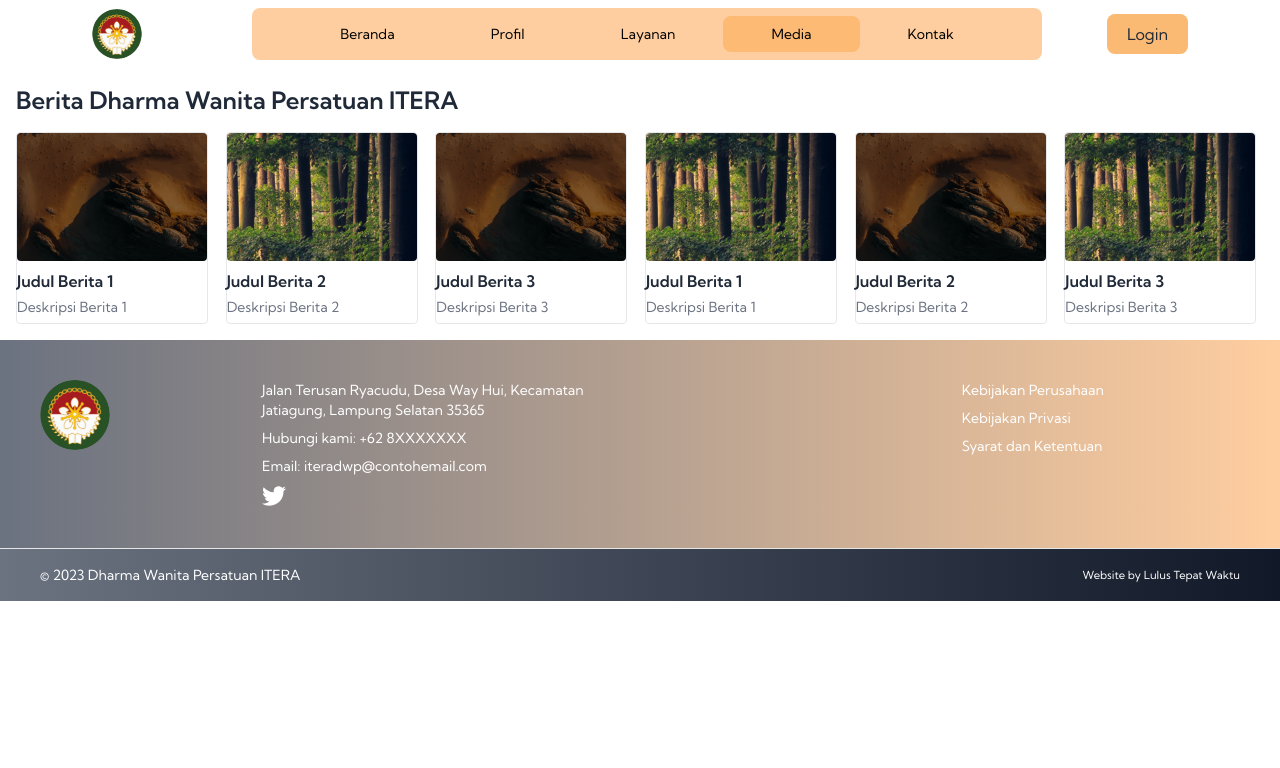
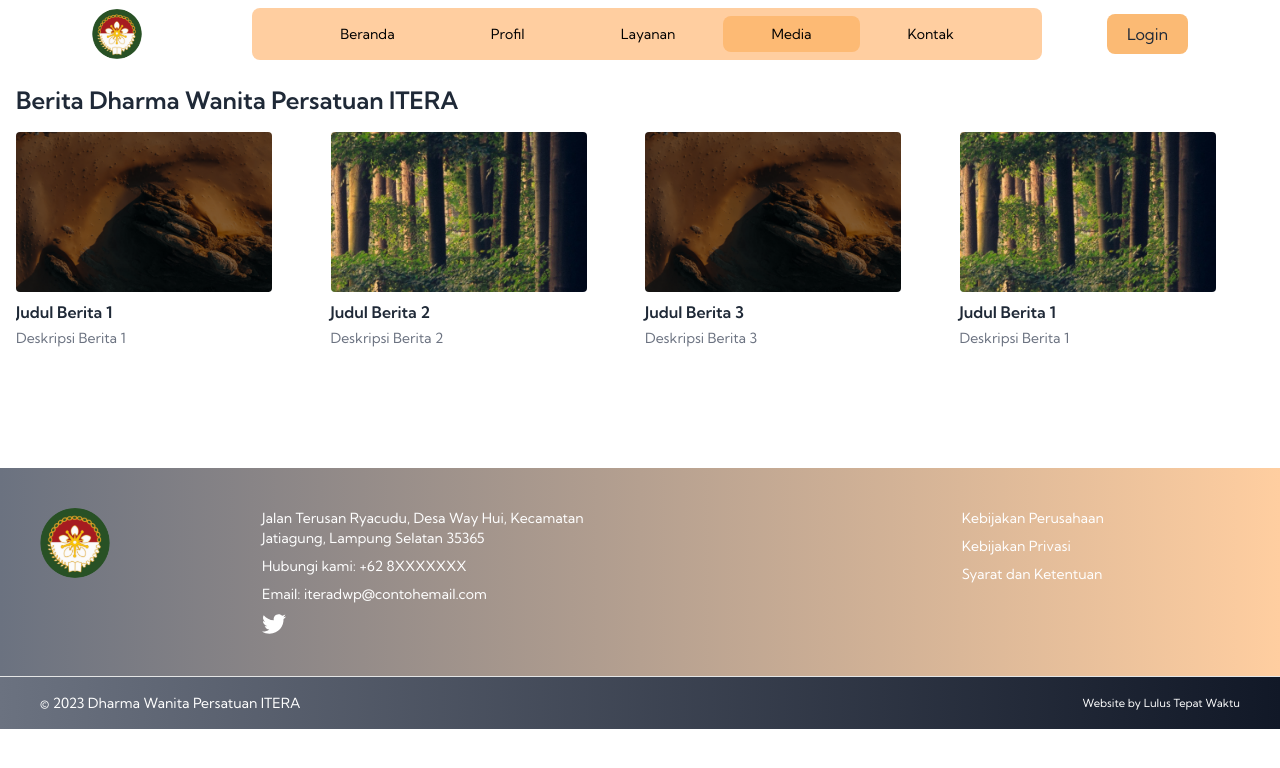
Before and after one commit to DWPProject/dwp_frontend, a Next.js app: page /media in a window 1280 px wide. Shown: the top 768 px of the page. Built offline with nearby package versions, Linux system fonts and the light colour scheme.

Commit message:
mediaupte

```diff
--- a/app/layanan/page.jsx
+++ b/app/layanan/page.jsx
@@ -163,8 +163,8 @@ export default function Layanan() {
                     <Image
                       src={iconShop}
                       alt={product.title}
-                      height={60}
-                      width={60}
+                      height={50}
+                      width={50}
                       className="rounded-full"
                     />
                   </div>
--- a/components/mediaSlider.jsx
+++ b/components/mediaSlider.jsx
@@ -16,17 +16,25 @@ export default function MediaSlider({ data }) {
   return (
     <div>
       <Swiper
-        slidesPerView={6}
+        spaceBetween={10}
         navigation
-        spaceBetween={10}
-        pagination={{
-          clickable: true,
+        pagination={{ clickable: true }}
+        breakpoints={{
+          768: {
+            slidesPerView: 4,
+          },
+          640: {
+            slidesPerView: 3,
+          },
+          320: {
+            slidesPerView: 2,
+          },
         }}
       >
         {data.map((item, index) => (
           <SwiperSlide key={index}>
             <div
-              className={`w-48 h-48 border border-gray-200 rounded cursor-pointer ${
+              className={`w-80 sm:w-80 md:w-80 lg:w-80 h-48 md:h-64 lg:h-80 rounded cursor-pointer mr-4 ${
                 selectedCard === index ? "border-blue-500" : ""
               }`}
               onClick={() => handleCardClick(index)}
@@ -34,7 +42,7 @@ export default function MediaSlider({ data }) {
               <Image
                 src={item.image}
                 alt={item.title}
-                className="w-full h-32 object-cover rounded"
+                className="w-64 h-40 md:h-40 lg:h-40 object-cover rounded"
               />
               <h3 className="text-base font-semibold mt-2">{item.title}</h3>
               <p className="text-sm text-gray-500 mt-1">{item.description}</p>
```
